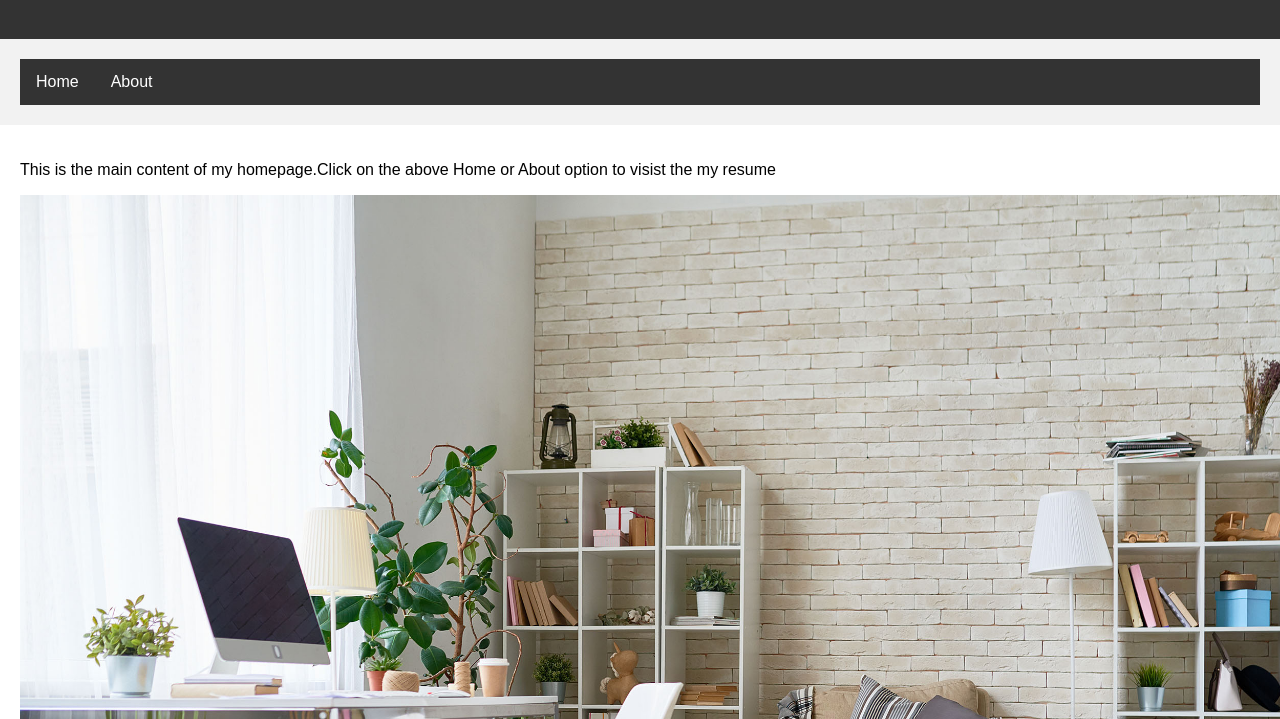
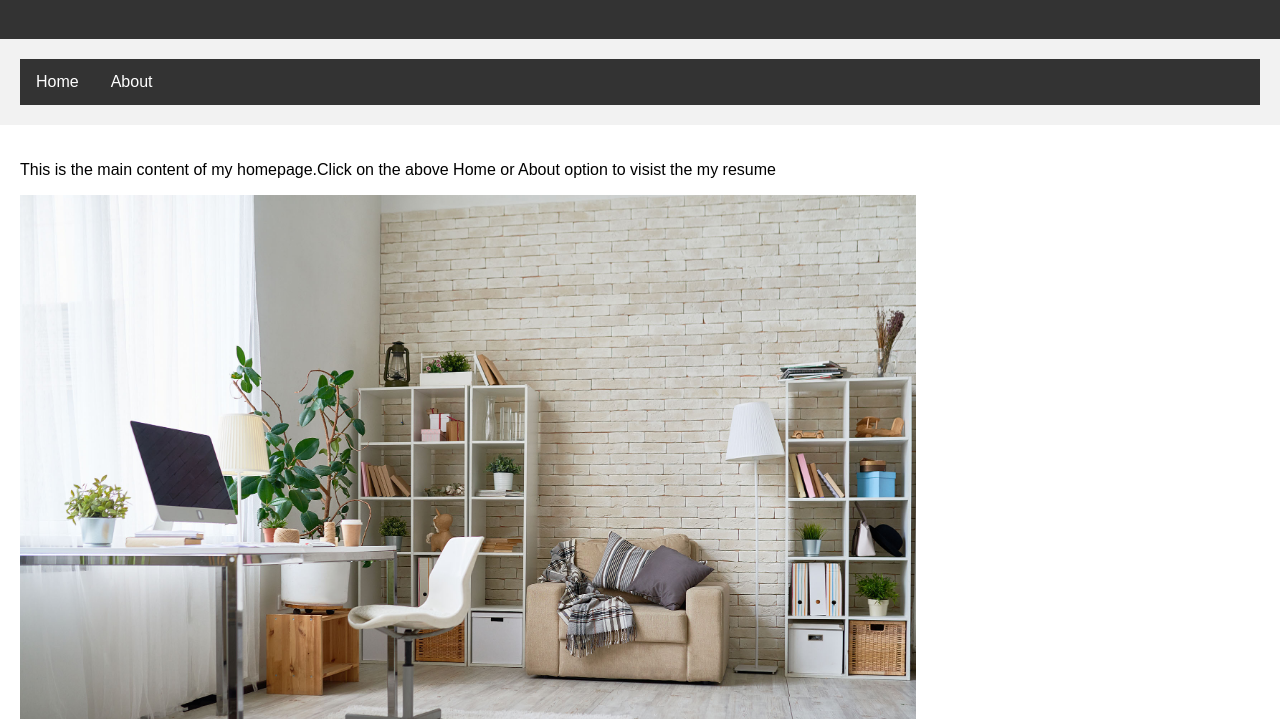
Before and after one commit to Rakshith-c/portpolio, a plain HTML site: page index.html in a window 1280 px wide. Shown: the part 81-800 px from the top of the page. Drawn offline with Linux system fonts and the light colour scheme.

Commit message:
Update index.html

```diff
--- a/index.html
+++ b/index.html
@@ -83,7 +83,7 @@
 
     <main class="home">
         <p>This is the main content of my homepage.Click on the above Home or About option to visist the my resume</p>
-        <p><img src="./images/bg-home-office-studio.jpg" alt="no images" width="100%" height="100%"></p>
+        <p><img src="./images/bg-home-office-studio.jpg" alt="no images" width="70%" height="70%"></p>
     </main>
 
     <footer>
```
